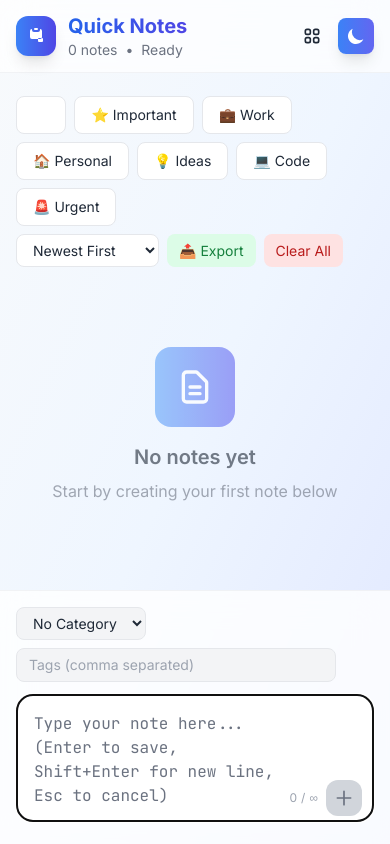
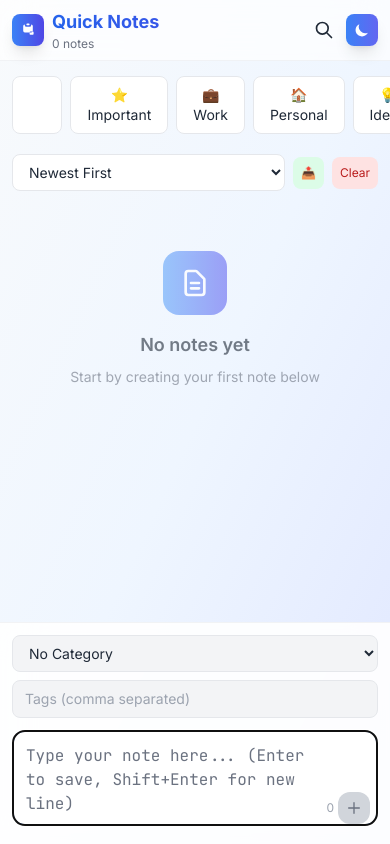
Before and after one commit to manish35809/Quick-Notes, a website built with Vite: page index.html in a window 390 px wide. Built offline with nearby package versions, Linux system fonts and the light colour scheme.

Commit message:
Update index.html

```diff
--- a/index.html
+++ b/index.html
@@ -1,3 +1,4 @@
+
 <!DOCTYPE html>
 <html lang="en" class="">
   <head>
@@ -100,14 +101,14 @@
 
       /* Custom scrollbar */
       ::-webkit-scrollbar {
-        width: 8px;
+        width: 6px;
       }
       ::-webkit-scrollbar-track {
         background: transparent;
       }
       ::-webkit-scrollbar-thumb {
         background: #cbd5e0;
-        border-radius: 4px;
+        border-radius: 3px;
       }
       .dark ::-webkit-scrollbar-thumb {
         background: #4a5568;
@@ -120,62 +121,154 @@
       }
 
       /* Note categories colors */
-      .category-work { border-left: 4px solid #3b82f6; }
-      .category-personal { border-left: 4px solid #10b981; }
-      .category-ideas { border-left: 4px solid #f59e0b; }
-      .category-code { border-left: 4px solid #8b5cf6; }
-      .category-urgent { border-left: 4px solid #ef4444; }
+      .category-work { border-left: 3px solid #3b82f6; }
+      .category-personal { border-left: 3px solid #10b981; }
+      .category-ideas { border-left: 3px solid #f59e0b; }
+      .category-code { border-left: 3px solid #8b5cf6; }
+      .category-urgent { border-left: 3px solid #ef4444; }
 
       /* Enhanced input focus */
       .input-enhanced:focus {
-        box-shadow: 0 0 0 3px rgba(59, 130, 246, 0.1), 0 10px 25px rgba(0, 0, 0, 0.1);
+        box-shadow: 0 0 0 3px rgba(59, 130, 246, 0.1), 0 4px 12px rgba(0, 0, 0, 0.05);
       }
 
       /* Save indicator animation */
       .save-indicator {
         animation: pulse-gentle 1s ease-in-out;
       }
+
+      /* Mobile optimizations */
+      @media (max-width: 768px) {
+        .note-card {
+          margin: 0 -4px;
+        }
+
+        .filter-scroll {
+          -webkit-overflow-scrolling: touch;
+          scrollbar-width: none;
+          -ms-overflow-style: none;
+        }
+
+        .filter-scroll::-webkit-scrollbar {
+          display: none;
+        }
+
+        /* Improve touch targets */
+        .action-btn {
+          min-width: 44px;
+          min-height: 44px;
+        }
+
+        /* Better mobile textarea */
+        .mobile-textarea {
+          font-size: 16px; /* Prevents zoom on iOS */
+        }
+      }
+
+      /* Floating Action Button */
+      .fab {
+        position: fixed;
+        bottom: 24px;
+        right: 24px;
+        width: 56px;
+        height: 56px;
+        border-radius: 50%;
+        display: flex;
+        align-items: center;
+        justify-content: center;
+        z-index: 1000;
+        box-shadow: 0 4px 12px rgba(0, 0, 0, 0.15);
+        transition: all 0.3s ease;
+      }
+
+      .fab:hover {
+        transform: scale(1.1);
+        box-shadow: 0 6px 20px rgba(0, 0, 0, 0.2);
+      }
+
+      /* Search overlay for mobile */
+      .search-overlay {
+        position: fixed;
+        top: 0;
+        left: 0;
+        right: 0;
+        bottom: 0;
+        background: rgba(0, 0, 0, 0.5);
+        z-index: 1000;
+        display: none;
+      }
+
+      .search-overlay.active {
+        display: flex;
+        align-items: flex-start;
+        padding-top: 80px;
+      }
+
+      /* Compact mode for mobile */
+      @media (max-width: 640px) {
+        .note-content {
+          font-size: 14px;
+          line-height: 1.5;
+        }
+
+        .note-header {
+          padding: 12px 16px 8px;
+        }
+
+        .note-body {
+          padding: 0 16px 16px;
+        }
+      }
     </style>
   </head>
   <body class="bg-gradient-to-br from-slate-50 via-blue-50 to-indigo-100 dark:from-gray-900 dark:via-slate-800 dark:to-gray-900 min-h-screen text-gray-800 dark:text-gray-100 transition-all duration-500">
 
-    <!-- Enhanced Header -->
+    <!-- Enhanced Header - Mobile Optimized -->
     <header class="fixed top-0 left-0 right-0 z-50 glass bg-white/70 dark:bg-gray-900/70 border-b border-gray-200/50 dark:border-gray-700/50">
-      <div class="container mx-auto px-4 py-3 flex items-center justify-between max-w-6xl">
-        <div class="flex items-center gap-3">
-          <div class="w-10 h-10 bg-gradient-to-r from-blue-500 to-indigo-600 rounded-xl flex items-center justify-center shadow-lg">
-            <svg class="w-5 h-5 text-white" fill="currentColor" viewBox="0 0 20 20">
+      <div class="container mx-auto px-3 sm:px-4 py-2 sm:py-3 max-w-6xl">
+        <div class="flex items-center justify-between">
+          <!-- Logo and Title - Responsive -->
+          <div class="flex items-center gap-2 sm:gap-3 min-w-0 flex-1">
+            <div class="w-8 h-8 sm:w-10 sm:h-10 bg-gradient-to-r from-blue-500 to-indigo-600 rounded-lg sm:rounded-xl flex items-center justify-center shadow-lg flex-shrink-0">
+              <svg class="w-4 h-4 sm:w-5 sm:h-5 text-white" fill="currentColor" viewBox="0 0 20 20">
                 <path d="M9 2a1 1 0 000 2h2a1 1 0 100-2H9z"/>
                 <path fill-rule="evenodd" d="M4 5a2 2 0 012-2v1a2 2 0 002 2h4a2 2 0 002-2V3a2 2 0 012 2v6a2 2 0 01-2 2H6a2 2 0 01-2-2V5zm8 8v2a1 1 0 001 1h3a1 1 0 001-1v-2a1 1 0 00-1-1h-3a1 1 0 00-1 1z" clip-rule="evenodd"/>
               </svg>
             </div>
-          <div>
-            <h1 class="text-xl font-bold bg-gradient-to-r from-blue-600 to-indigo-600 bg-clip-text text-transparent">Quick Notes</h1>
-            <div class="flex items-center gap-2 text-sm text-gray-500 dark:text-gray-400">
+            <div class="min-w-0 flex-1">
+              <h1 class="text-lg sm:text-xl font-bold bg-gradient-to-r from-blue-600 to-indigo-600 bg-clip-text text-transparent">Quick Notes</h1>
+              <div class="flex items-center gap-1 sm:gap-2 text-xs sm:text-sm text-gray-500 dark:text-gray-400">
                 <span id="noteCount">0 notes</span>
-              <span>•</span>
-              <span id="lastSaved">Ready</span>
+                <span class="hidden sm:inline">•</span>
+                <span id="lastSaved" class="hidden sm:inline">Ready</span>
               </div>
             </div>
           </div>
 
-        <!-- Header Controls -->
-        <div class="flex items-center gap-2">
-          <!-- Search -->
+          <!-- Header Controls - Mobile Optimized -->
+          <div class="flex items-center gap-1 sm:gap-2">
+            <!-- Mobile Search Button -->
+            <button id="mobileSearchBtn" class="md:hidden p-2 rounded-lg hover:bg-gray-100 dark:hover:bg-gray-800 transition-colors" title="Search">
+              <svg class="w-5 h-5" fill="none" stroke="currentColor" viewBox="0 0 24 24">
+                <path stroke-linecap="round" stroke-linejoin="round" stroke-width="2" d="M21 21l-6-6m2-5a7 7 0 11-14 0 7 7 0 0114 0z"/>
+              </svg>
+            </button>
+
+            <!-- Desktop Search -->
             <div class="relative hidden md:block">
               <input
                 id="searchInput"
                 type="text"
                 placeholder="Search notes..."
-              class="w-64 px-3 py-2 pl-9 text-sm bg-gray-100 dark:bg-gray-800 border border-gray-200 dark:border-gray-700 rounded-lg focus:ring-2 focus:ring-blue-500 focus:border-transparent transition-all"
+                class="w-48 lg:w-64 px-3 py-2 pl-9 text-sm bg-gray-100 dark:bg-gray-800 border border-gray-200 dark:border-gray-700 rounded-lg focus:ring-2 focus:ring-blue-500 focus:border-transparent transition-all"
               />
               <svg class="w-4 h-4 text-gray-400 absolute left-3 top-1/2 transform -translate-y-1/2" fill="none" stroke="currentColor" viewBox="0 0 24 24">
                 <path stroke-linecap="round" stroke-linejoin="round" stroke-width="2" d="M21 21l-6-6m2-5a7 7 0 11-14 0 7 7 0 0114 0z"/>
               </svg>
             </div>
 
-          <!-- View Toggle -->
-          <button id="viewToggle" class="p-2 rounded-lg hover:bg-gray-100 dark:hover:bg-gray-800 transition-colors" title="Toggle View">
+            <!-- View Toggle - Hidden on mobile -->
+            <button id="viewToggle" class="hidden sm:flex p-2 rounded-lg hover:bg-gray-100 dark:hover:bg-gray-800 transition-colors" title="Toggle View">
               <svg class="w-5 h-5" fill="none" stroke="currentColor" viewBox="0 0 24 24">
                 <path stroke-linecap="round" stroke-linejoin="round" stroke-width="2" d="M4 6a2 2 0 012-2h2a2 2 0 012 2v2a2 2 0 01-2 2H6a2 2 0 01-2-2V6zM14 6a2 2 0 012-2h2a2 2 0 012 2v2a2 2 0 01-2 2h-2a2 2 0 01-2-2V6zM4 16a2 2 0 012-2h2a2 2 0 012 2v2a2 2 0 01-2 2H6a2 2 0 01-2-2v-2zM14 16a2 2 0 012-2h2a2 2 0 012 2v2a2 2 0 01-2 2h-2a2 2 0 01-2-2v-2z"/>
               </svg>
@@ -187,71 +280,100 @@
               class="p-2 bg-gradient-to-r from-blue-500 to-indigo-500 text-white rounded-lg hover:from-blue-600 hover:to-indigo-600 transition-all duration-300 hover:scale-105 shadow-lg"
               title="Toggle Theme"
             >
-            <svg id="sunIcon" class="w-5 h-5 hidden dark:block" fill="currentColor" viewBox="0 0 20 20">
+              <svg id="sunIcon" class="w-4 h-4 sm:w-5 sm:h-5 hidden dark:block" fill="currentColor" viewBox="0 0 20 20">
                 <path fill-rule="evenodd" d="M10 2a1 1 0 011 1v1a1 1 0 11-2 0V3a1 1 0 011-1zm4 8a4 4 0 11-8 0 4 4 0 018 0zm-.464 4.95l.707.707a1 1 0 001.414-1.414l-.707-.707a1 1 0 00-1.414 1.414zm2.12-10.607a1 1 0 010 1.414l-.706.707a1 1 0 11-1.414-1.414l.707-.707a1 1 0 011.414 0zM17 11a1 1 0 100-2h-1a1 1 0 100 2h1zm-7 4a1 1 0 011 1v1a1 1 0 11-2 0v-1a1 1 0 011-1zM5.05 6.464A1 1 0 106.465 5.05l-.708-.707a1 1 0 00-1.414 1.414l.707.707zm1.414 8.486l-.707.707a1 1 0 01-1.414-1.414l.707-.707a1 1 0 011.414 1.414zM4 11a1 1 0 100-2H3a1 1 0 000 2h1z" clip-rule="evenodd"/>
               </svg>
-            <svg id="moonIcon" class="w-5 h-5 block dark:hidden" fill="currentColor" viewBox="0 0 20 20">
+              <svg id="moonIcon" class="w-4 h-4 sm:w-5 sm:h-5 block dark:hidden" fill="currentColor" viewBox="0 0 20 20">
                 <path d="M17.293 13.293A8 8 0 016.707 2.707a8.001 8.001 0 1010.586 10.586z"/>
               </svg>
             </button>
           </div>
         </div>
+      </div>
     </header>
 
+    <!-- Mobile Search Overlay -->
+    <div id="searchOverlay" class="search-overlay">
+      <div class="w-full max-w-md mx-auto px-4">
+        <div class="bg-white dark:bg-gray-800 rounded-2xl shadow-2xl p-4">
+          <div class="relative mb-4">
+            <input
+              id="mobileSearchInput"
+              type="text"
+              placeholder="Search notes..."
+              class="w-full px-4 py-3 pl-12 text-base bg-gray-100 dark:bg-gray-700 border-0 rounded-xl focus:ring-2 focus:ring-blue-500 mobile-textarea"
+            />
+            <svg class="w-5 h-5 text-gray-400 absolute left-4 top-1/2 transform -translate-y-1/2" fill="none" stroke="currentColor" viewBox="0 0 24 24">
+              <path stroke-linecap="round" stroke-linejoin="round" stroke-width="2" d="M21 21l-6-6m2-5a7 7 0 11-14 0 7 7 0 0114 0z"/>
+            </svg>
+          </div>
+          <button id="closeMobileSearch" class="w-full py-2 text-gray-500 dark:text-gray-400">Cancel</button>
+        </div>
+      </div>
+    </div>
+
     <!-- Main Content -->
-    <main class="pt-20 pb-32">
-      <!-- Filter Bar -->
-      <div class="container mx-auto px-4 py-4 max-w-6xl">
-        <div class="flex flex-wrap gap-2 items-center justify-between">
-          <div class="flex flex-wrap gap-2">
-            <button class="filter-btn active" data-filter="all">All</button>
-            <button class="filter-btn" data-filter="important">⭐ Important</button>
-            <button class="filter-btn" data-filter="work">💼 Work</button>
-            <button class="filter-btn" data-filter="personal">🏠 Personal</button>
-            <button class="filter-btn" data-filter="ideas">💡 Ideas</button>
-            <button class="filter-btn" data-filter="code">💻 Code</button>
-            <button class="filter-btn" data-filter="urgent">🚨 Urgent</button>
+    <main class="pt-16 sm:pt-20 pb-40 sm:pb-32">
+      <!-- Filter Bar - Mobile Optimized -->
+      <div class="container mx-auto px-3 sm:px-4 py-3 sm:py-4 max-w-6xl">
+        <div class="space-y-3">
+          <!-- Mobile: Horizontal scrolling filters -->
+          <div class="flex overflow-x-auto filter-scroll pb-2 -mx-3 px-3 sm:mx-0 sm:px-0 sm:flex-wrap gap-2">
+            <button class="filter-btn active flex-shrink-0" data-filter="all">All</button>
+            <button class="filter-btn flex-shrink-0" data-filter="important">⭐ Important</button>
+            <button class="filter-btn flex-shrink-0" data-filter="work">💼 Work</button>
+            <button class="filter-btn flex-shrink-0" data-filter="personal">🏠 Personal</button>
+            <button class="filter-btn flex-shrink-0" data-filter="ideas">💡 Ideas</button>
+            <button class="filter-btn flex-shrink-0" data-filter="code">💻 Code</button>
+            <button class="filter-btn flex-shrink-0" data-filter="urgent">🚨 Urgent</button>
           </div>
-          <div class="flex gap-2">
-            <select id="sortBy" class="px-3 py-1.5 text-sm bg-white dark:bg-gray-800 border border-gray-200 dark:border-gray-700 rounded-lg">
+
+          <!-- Controls - Mobile responsive -->
+          <div class="flex items-center justify-between gap-2">
+            <select id="sortBy" class="flex-1 sm:flex-none px-3 py-2 text-sm bg-white dark:bg-gray-800 border border-gray-200 dark:border-gray-700 rounded-lg">
               <option value="newest">Newest First</option>
               <option value="oldest">Oldest First</option>
               <option value="alphabetical">A-Z</option>
               <option value="important">Important First</option>
             </select>
-            <button id="exportBtn" class="px-3 py-1.5 text-sm bg-green-100 hover:bg-green-200 dark:bg-green-900/20 dark:hover:bg-green-900/30 text-green-700 dark:text-green-400 rounded-lg transition-colors" title="Export Notes">
-              📤 Export
+
+            <div class="flex gap-2">
+              <button id="exportBtn" class="px-2 sm:px-3 py-2 text-xs sm:text-sm bg-green-100 hover:bg-green-200 dark:bg-green-900/20 dark:hover:bg-green-900/30 text-green-700 dark:text-green-400 rounded-lg transition-colors whitespace-nowrap" title="Export Notes">
+                <span class="hidden sm:inline">📤 Export</span>
+                <span class="sm:hidden">📤</span>
               </button>
-            <button id="clearAllBtn" class="px-3 py-1.5 text-sm bg-red-100 hover:bg-red-200 dark:bg-red-900/20 dark:hover:bg-red-900/30 text-red-700 dark:text-red-400 rounded-lg transition-colors">
-              Clear All
+              <button id="clearAllBtn" class="px-2 sm:px-3 py-2 text-xs sm:text-sm bg-red-100 hover:bg-red-200 dark:bg-red-900/20 dark:hover:bg-red-900/30 text-red-700 dark:text-red-400 rounded-lg transition-colors whitespace-nowrap">
+                <span class="hidden sm:inline">Clear All</span>
+                <span class="sm:hidden">Clear</span>
               </button>
+            </div>
           </div>
         </div>
       </div>
 
       <!-- Notes Container -->
-      <div id="notes-container" class="container mx-auto px-4 max-w-6xl">
+      <div id="notes-container" class="container mx-auto px-3 sm:px-4 max-w-6xl">
         <!-- Notes will be inserted here -->
       </div>
 
       <!-- Empty State -->
-      <div id="emptyState" class="text-center py-16 opacity-60">
-        <div class="w-20 h-20 mx-auto mb-4 bg-gradient-to-r from-blue-400 to-indigo-500 rounded-2xl flex items-center justify-center">
-          <svg class="w-10 h-10 text-white" fill="none" stroke="currentColor" viewBox="0 0 24 24">
+      <div id="emptyState" class="text-center py-12 sm:py-16 opacity-60 px-4">
+        <div class="w-16 h-16 sm:w-20 sm:h-20 mx-auto mb-4 bg-gradient-to-r from-blue-400 to-indigo-500 rounded-2xl flex items-center justify-center">
+          <svg class="w-8 h-8 sm:w-10 sm:h-10 text-white" fill="none" stroke="currentColor" viewBox="0 0 24 24">
             <path stroke-linecap="round" stroke-linejoin="round" stroke-width="2" d="M9 12h6m-6 4h6m2 5H7a2 2 0 01-2-2V5a2 2 0 012-2h5.586a1 1 0 01.707.293l5.414 5.414a1 1 0 01.293.707V19a2 2 0 01-2 2z"/>
           </svg>
         </div>
-        <h3 class="text-xl font-semibold mb-2">No notes yet</h3>
-        <p class="text-gray-500 dark:text-gray-400">Start by creating your first note below</p>
+        <h3 class="text-lg sm:text-xl font-semibold mb-2">No notes yet</h3>
+        <p class="text-gray-500 dark:text-gray-400 text-sm sm:text-base">Start by creating your first note below</p>
       </div>
     </main>
 
-    <!-- Enhanced Input Area -->
-    <div class="fixed bottom-0 left-0 right-0 glass bg-white/80 dark:bg-gray-900/80 border-t border-gray-200/50 dark:border-gray-700/50">
-      <div class="container mx-auto px-4 max-w-6xl py-4">
-        <!-- Category and Tags -->
-        <div class="flex flex-wrap gap-2 mb-3">
-          <select id="categorySelect" class="px-3 py-1.5 text-sm bg-gray-100 dark:bg-gray-800 border border-gray-200 dark:border-gray-700 rounded-lg">
+    <!-- Enhanced Input Area - Mobile Optimized -->
+    <div class="fixed bottom-0 left-0 right-0 glass bg-white/90 dark:bg-gray-900/90 border-t border-gray-200/50 dark:border-gray-700/50 safe-area-padding">
+      <div class="container mx-auto px-3 sm:px-4 max-w-6xl py-3 sm:py-4">
+        <!-- Category and Tags - Mobile responsive -->
+        <div class="flex flex-col sm:flex-row gap-2 mb-3">
+          <select id="categorySelect" class="flex-1 sm:flex-none px-3 py-2 text-sm bg-gray-100 dark:bg-gray-800 border border-gray-200 dark:border-gray-700 rounded-lg">
             <option value="">No Category</option>
             <option value="work">💼 Work</option>
             <option value="personal">🏠 Personal</option>
@@ -263,32 +385,31 @@
             id="tagsInput"
             type="text"
             placeholder="Tags (comma separated)"
-            class="px-3 py-1.5 text-sm bg-gray-100 dark:bg-gray-800 border border-gray-200 dark:border-gray-700 rounded-lg flex-grow max-w-xs"
+            class="flex-1 px-3 py-2 text-sm bg-gray-100 dark:bg-gray-800 border border-gray-200 dark:border-gray-700 rounded-lg mobile-textarea"
           />
         </div>
 
-        <!-- Main Input -->
+        <!-- Main Input - Mobile optimized -->
         <div class="relative">
           <textarea
             id="noteInput"
-            class="w-full p-4 pr-20 bg-white dark:bg-gray-800 border-2 border-gray-200 dark:border-gray-700 rounded-2xl focus:border-blue-500 focus:ring-0 resize-none text-gray-800 dark:text-gray-100 placeholder-gray-500 dark:placeholder-gray-400 min-h-[60px] input-enhanced code-font transition-all duration-300"
-            placeholder="Type your note here... (Enter to save, Shift+Enter for new line, Esc to cancel)"
+            class="w-full p-3 sm:p-4 pr-16 sm:pr-20 bg-white dark:bg-gray-800 border-2 border-gray-200 dark:border-gray-700 rounded-xl sm:rounded-2xl focus:border-blue-500 focus:ring-0 resize-none text-gray-800 dark:text-gray-100 placeholder-gray-500 dark:placeholder-gray-400 min-h-[50px] sm:min-h-[60px] input-enhanced code-font transition-all duration-300 mobile-textarea"
+            placeholder="Type your note here... (Enter to save, Shift+Enter for new line)"
             rows="1"
           ></textarea>
 
-          <!-- Input Controls -->
-          <div class="absolute right-3 bottom-3 flex items-center gap-2">
+          <!-- Input Controls - Mobile optimized -->
+          <div class="absolute right-2 sm:right-3 bottom-2 sm:bottom-3 flex items-center gap-1 sm:gap-2">
             <div class="flex items-center gap-1 text-xs text-gray-400">
               <span id="charCount">0</span>
-              <span>/</span>
-              <span>∞</span>
+              <span class="hidden sm:inline">/∞</span>
             </div>
             <button
               id="addButton"
-              class="p-2 bg-gradient-to-r from-blue-500 to-indigo-500 text-white rounded-xl hover:from-blue-600 hover:to-indigo-600 transition-all hover:scale-105 shadow-lg disabled:opacity-50 disabled:cursor-not-allowed"
+              class="p-2 bg-gradient-to-r from-blue-500 to-indigo-500 text-white rounded-lg sm:rounded-xl hover:from-blue-600 hover:to-indigo-600 transition-all hover:scale-105 shadow-lg disabled:opacity-50 disabled:cursor-not-allowed action-btn"
               disabled
             >
-              <svg class="w-5 h-5" fill="none" stroke="currentColor" viewBox="0 0 24 24">
+              <svg class="w-4 h-4 sm:w-5 sm:h-5" fill="none" stroke="currentColor" viewBox="0 0 24 24">
                 <path stroke-linecap="round" stroke-linejoin="round" stroke-width="2" d="M12 4v16m8-8H4"/>
               </svg>
             </button>
```
Lines whose indentation alone changed are shown as unchanged.
